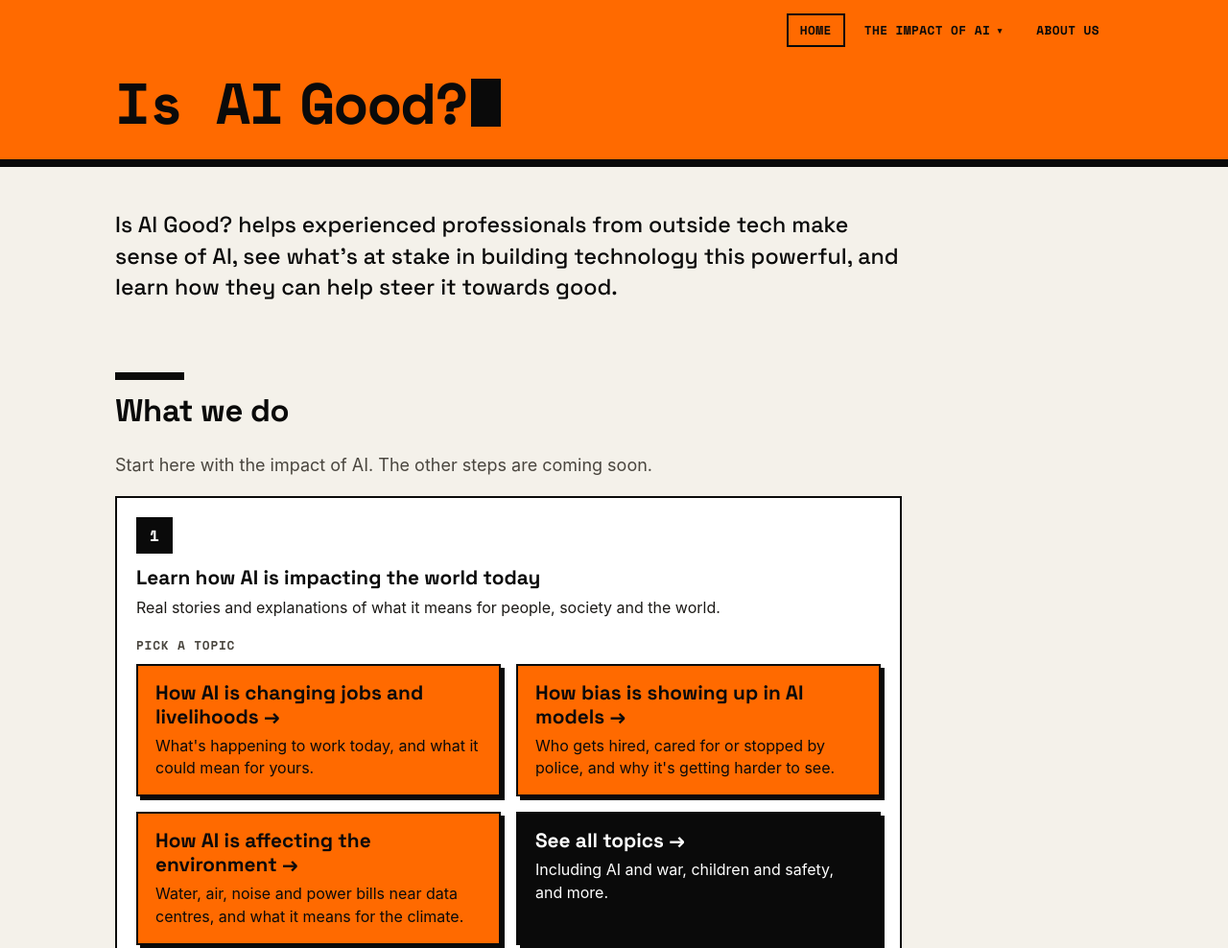
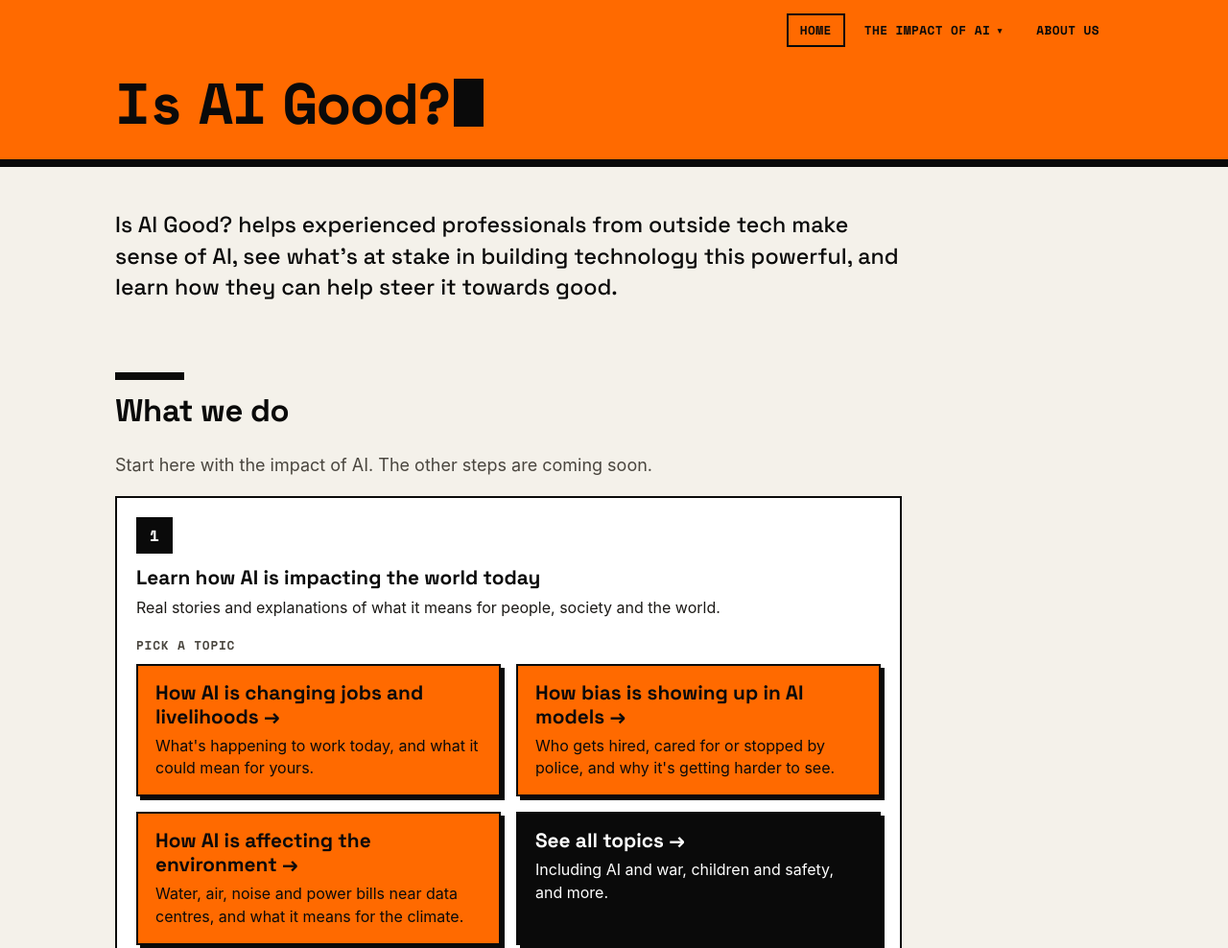
Before and after one commit to Rasheed-G/Is-AI-good, a plain HTML site: page site/index.html in a window 1280 px wide. Shown: the top 988 px of the page at 96% size. Drawn offline with Linux system fonts and the light colour scheme.

Commit message:
Home page heading: even spacing between words
Co-Authored-By: Claude Opus 5.5 <noreply@anthropic.com>

```diff
--- a/site/styles.css
+++ b/site/styles.css
@@ -673,7 +673,7 @@ html:not(.has-tabs) .tab-panel + .tab-panel { margin-top: 18px; }
 .home .site-nav, .home .menu-btn { margin-left: auto; }
 .home-header { padding-bottom: 30px; }
 /* The name is the same size as the other pages' headings, on one line */
-.home-header .masthead { margin-top: 26px; font-size: clamp(34px, 6vw, 60px); line-height: 1.05; }
+.home-header .masthead { margin-top: 26px; font-size: clamp(34px, 6vw, 60px); line-height: 1.05; word-spacing: -.3em; }
 .home-header .masthead .l2 { display: inline; margin-left: .3em; }
 .text-page .home-lead { margin: 0; font-family: var(--display); font-weight: 500; font-size: clamp(1.2rem, 2.6vw, 1.45rem); line-height: 1.4; color: var(--ink); }
 /* Phones: the name on one line and a shorter band, so the page starts on the first screen */
```
